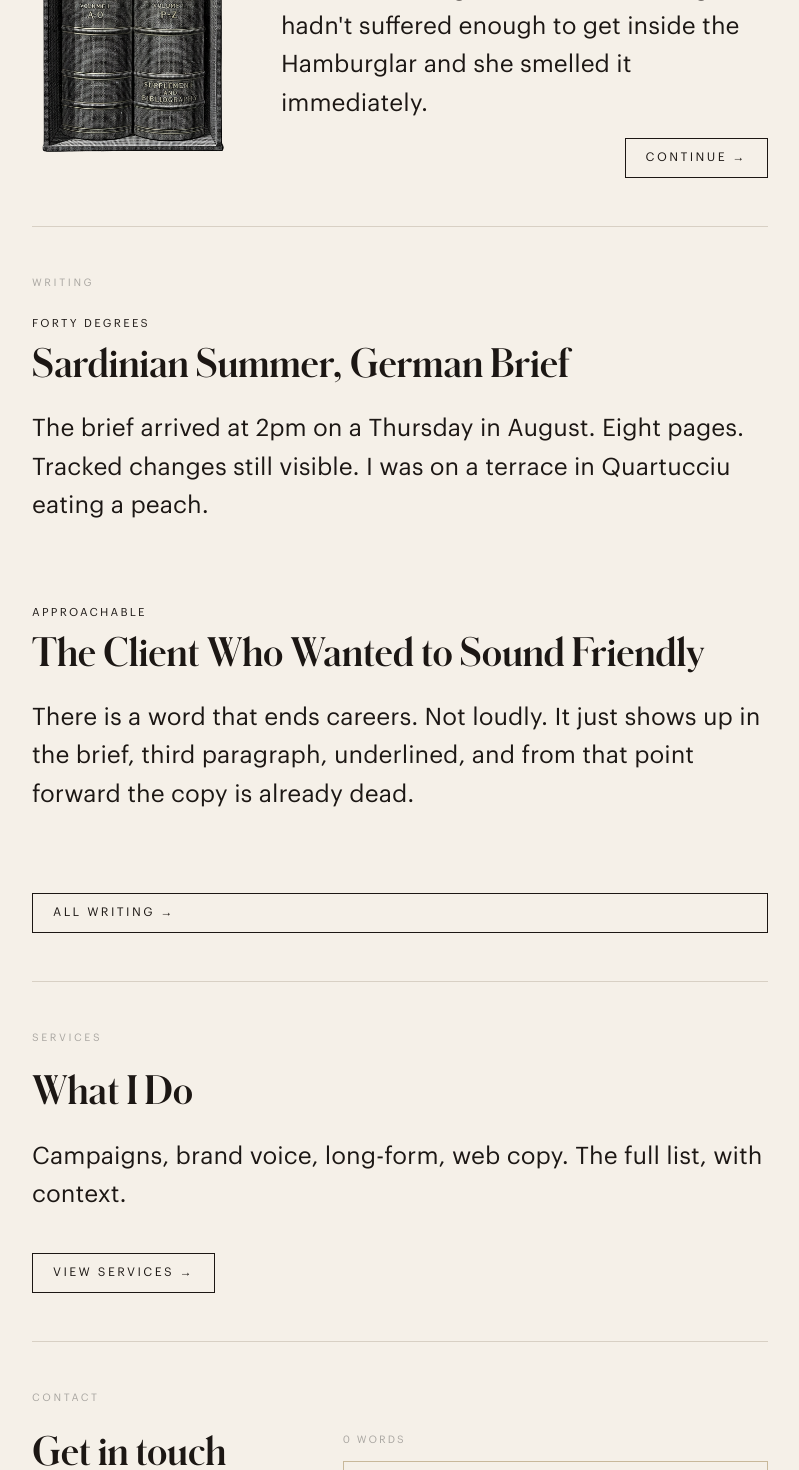
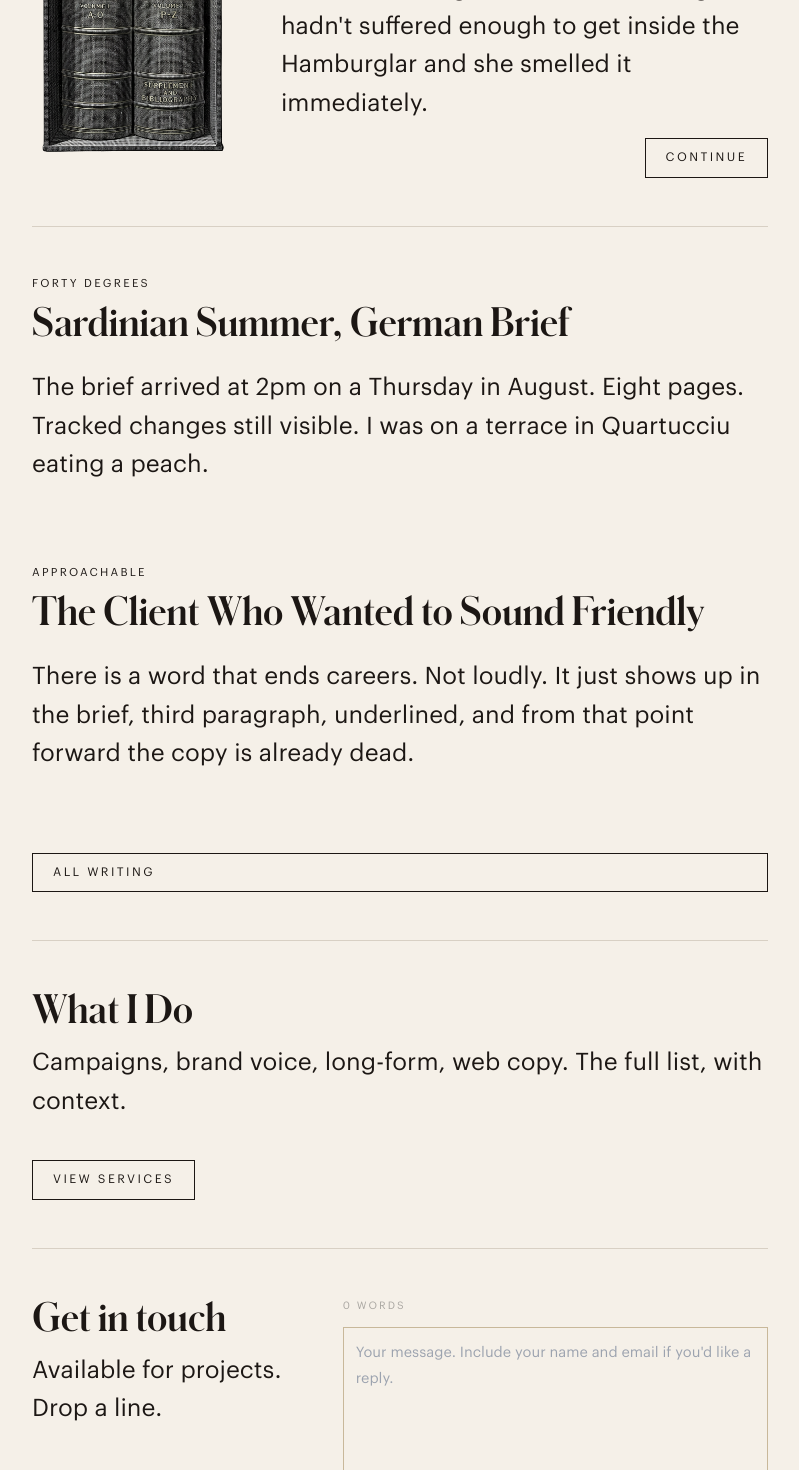
Before and after one commit to joedeluca/joedeluca.it, a Next.js app: page / in a window 1280 px wide. Shown: the part 460-1930 px from the top of the page, without its empty margins (240-1039 px from the left). Built offline with nearby package versions, Linux system fonts and the light colour scheme; a web font is replaced by a local one.

Commit message:
Remove unused SECTION_LABEL styles and adjust link formatting in HomeClient component

```diff
--- a/app/HomeClient.tsx
+++ b/app/HomeClient.tsx
@@ -5,13 +5,6 @@ import Image from "next/image"
 import ContactForm from "@/components/ContactForm"
 import type { MarkdownContent } from "@/lib/markdown"
 
-const SECTION_LABEL: React.CSSProperties = {
-  fontSize: "0.65rem",
-  letterSpacing: "0.25em",
-  textTransform: "uppercase",
-  color: "#A8A5A0",
-  marginBottom: "1.5rem",
-}
 
 const SECTION_TITLE: React.CSSProperties = {
   fontFamily: '"Schnyder S", Georgia, serif',
@@ -46,14 +39,12 @@ export default function HomeClient({ posts }: { posts: MarkdownContent[] }) {
             I said, I <em>think</em> so. I was smiling. She was not smiling. I hadn&apos;t suffered enough to get inside the Hamburglar and she smelled it immediately.
           </p>
           <Link href="/about" className="btn-outline" style={{ alignSelf: "flex-end" }}>
-            Continue →
-          </Link>
+            Continue          </Link>
         </div>
       </div>
 
       {/* Writing */}
       <div style={{ paddingTop: "3rem" }}>
-        <p style={SECTION_LABEL}>Writing</p>
         <div className="flex flex-col gap-14">
           {posts.map(({ slug, title, teaser, excerpt }) => (
             <article key={slug}>
@@ -67,14 +58,12 @@ export default function HomeClient({ posts }: { posts: MarkdownContent[] }) {
             </article>
           ))}
           <Link href="/blog" className="btn-outline">
-            All writing →
-          </Link>
+            All writing          </Link>
         </div>
       </div>
 
       {/* Services */}
       <div style={SECTION_DIVIDER}>
-        <p style={SECTION_LABEL}>Services</p>
         <h2 style={SECTION_TITLE}>
           <Link href="/services" style={{ textDecoration: "none", color: "inherit" }}>
             What I Do
@@ -84,13 +73,11 @@ export default function HomeClient({ posts }: { posts: MarkdownContent[] }) {
           Campaigns, brand voice, long-form, web copy. The full list, with context.
         </p>
         <Link href="/services" className="btn-outline" style={{ marginTop: "1rem" }}>
-          View services →
-        </Link>
+          View services        </Link>
       </div>
 
       {/* Contact */}
       <div style={{ ...SECTION_DIVIDER, paddingBottom: "5rem" }}>
-        <p style={SECTION_LABEL}>Contact</p>
         <div style={{ display: "flex", gap: "3rem", flexWrap: "wrap" }}>
           <div style={{ flex: "1 1 200px" }}>
             <h2 style={SECTION_TITLE}>Get in touch</h2>
```
